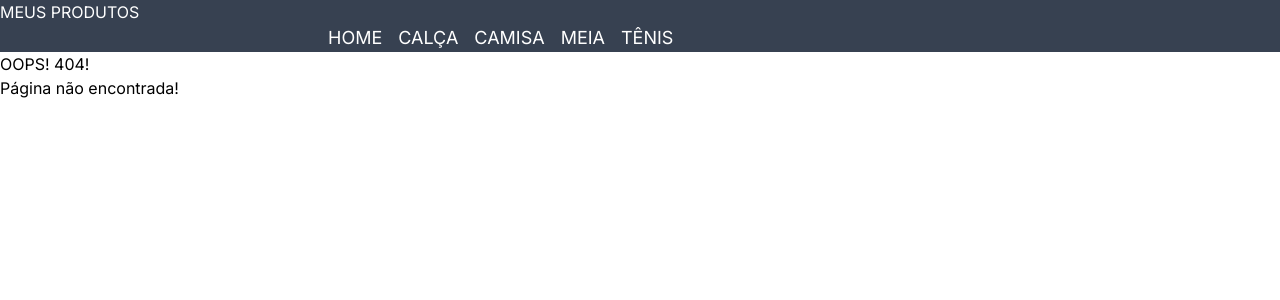
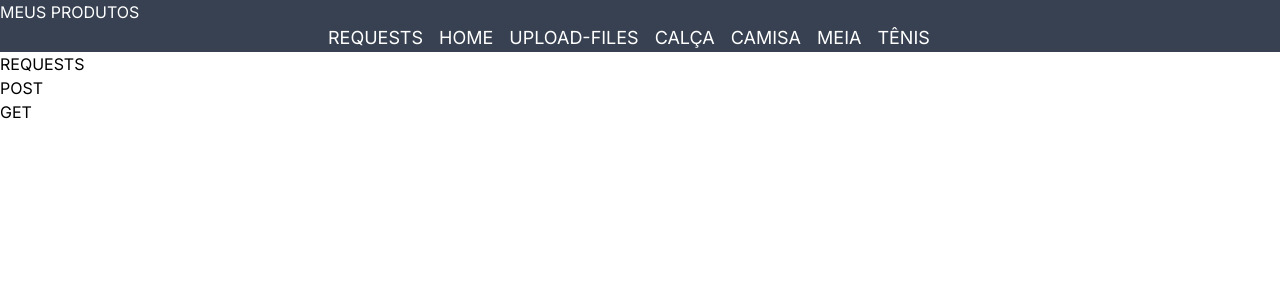
Before and after one commit to alecarlosjesus/loja-app-1tdspf, a Next.js app: page /requests in a window 1280 px wide. Before the commit this address had no page. Shown: the top 300 px of the page. Built offline with nearby package versions, Linux system fonts and the light colour scheme.

Commit message:
testes com arquivo uploaded

```diff
--- /dev/null
+++ b/src/app/api/files/route.jsx
@@ -0,0 +1,13 @@
+
+import { join } from "path";
+import { writeFile } from "fs/promises";
+
+export default function handler(req,res) {
+
+    if(req.method === "POST"){
+        return res.console("POST");
+    }else{
+        return res.console("GET");
+    }
+
+}
--- /dev/null
+++ b/src/app/api/rename.jsx
@@ -0,0 +1,16 @@
+import { NextResponse } from "next/server";
+
+export default function handler(req,res) {
+
+
+
+
+    if(req.method === "POST"){
+        const msg = {"METHOD":"POST"};
+        return NextResponse.json(msg)
+    }else{
+        const msg = {"METHOD":"GET"};
+        return NextResponse.json(msg)
+    }
+
+}
--- a/src/app/layout.jsx
+++ b/src/app/layout.jsx
@@ -16,8 +16,14 @@ export default function RootLayout({ children }) {
         <header className="bg-gray-700 text-white">
           <h2>MEUS PRODUTOS</h2>
           <ul>
-          <li>
+            <li>
+              <Link href="/requests">REQUESTS</Link>
+            </li>
+            <li>
               <Link href="/">HOME</Link>
+            </li>
+            <li>
+              <Link href="/upload">UPLOAD-FILES</Link>
             </li>
             <li>
               <Link href="/produtos/calca">CALÇA</Link>
--- /dev/null
+++ b/src/app/requests/page.jsx
@@ -0,0 +1,10 @@
+import FormMethods from "@/components/Forms/FormMethods";
+
+
+export default function Requests() {
+  return (
+    <div>
+            <FormMethods/>
+    </div>
+  )
+}
--- /dev/null
+++ b/src/app/upload/page.jsx
@@ -0,0 +1,9 @@
+import FormFile from "@/components/Forms/FormFile";
+
+export default function UploadFiles() {
+  return (
+    <div>
+        <FormFile/>
+    </div>
+  )
+}
--- /dev/null
+++ b/src/components/Forms/FormFile.jsx
@@ -0,0 +1,37 @@
+"use client"
+import React, { useState } from 'react';
+
+const FormFile = () => {
+  const [image, setImage] = useState(null);
+
+  const handleImageChange = (event) => {
+    const file = event.target.files[0];
+    setImage(file);
+  };
+
+  const handleUpload = () => {
+    const formData = new FormData();
+    formData.append('image', image);
+
+    fetch('http://localhost:3000/api/ola', {
+      method: 'POST',
+      body: formData,
+    })
+      .then(response => response.json())
+      .then(data => {
+        console.log('Resposta do servidor:', data);
+      })
+      .catch(error => {
+        console.error('Erro:', error);
+      });
+  };
+
+  return (
+    <div>
+      <input type="file" accept="image/*" onChange={handleImageChange} />
+      <button onClick={handleUpload}>Enviar Imagem</button>
+    </div>
+  );
+}
+
+export default FormFile;
--- /dev/null
+++ b/src/components/Forms/FormMethods.jsx
@@ -0,0 +1,29 @@
+"use client"
+export default function FormMethods() {
+
+    const handlePost = ()=>{
+        fetch("http://localhost:3000/api/hello",{
+            method:"POST",
+            body:JSON.stringify({"nome":"maria","idade":30}),
+        })
+    }
+
+    const handleGet = ()=>{
+        fetch("http://localhost:3000/api/hello",{
+            method:"GET"
+        })
+        .then(res => res.json())
+    }
+
+  return (
+    <div>
+        <div>
+            <h1>REQUESTS</h1>
+            <div>
+                <div><button onClick={handlePost}>POST</button></div>
+                <div><button onClick={handleGet}>GET</button></div>
+            </div>
+        </div>
+    </div>
+  )
+}
```
Also changed, not shown: 1 other file (tests, documents, lock files or other folders).
